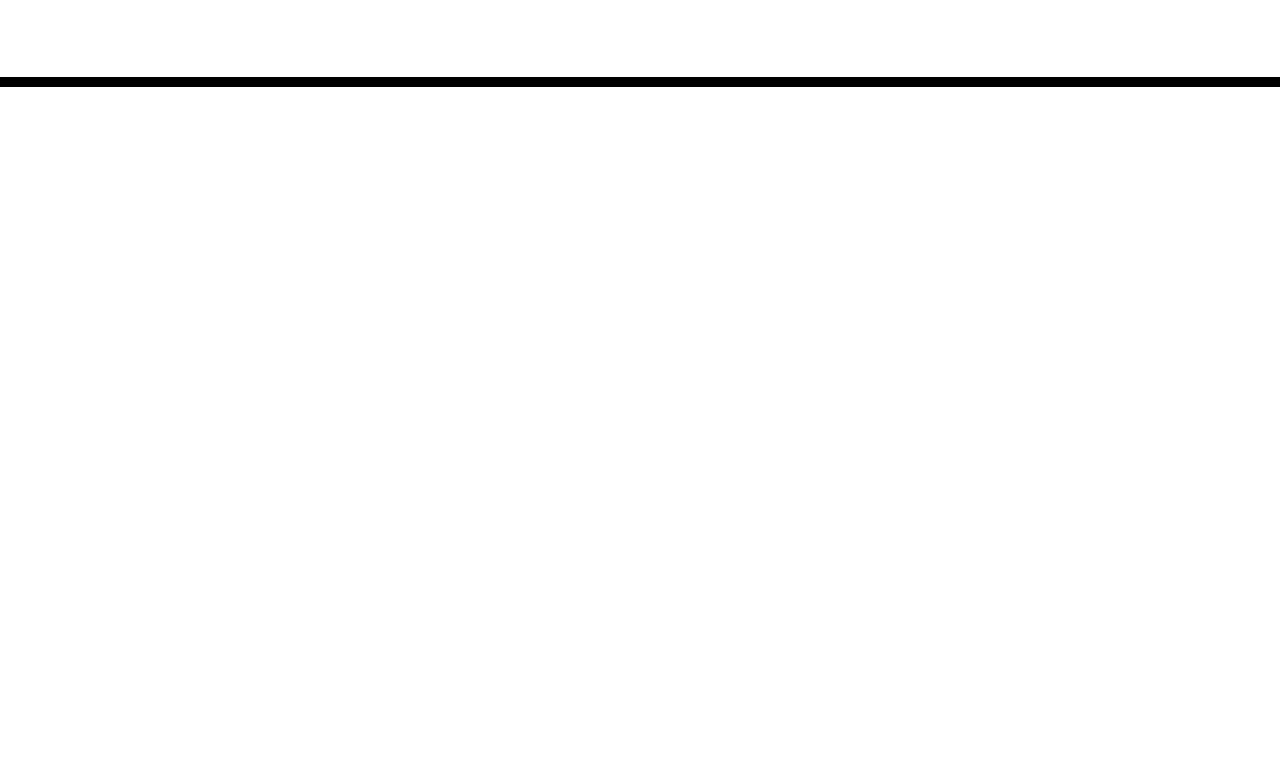
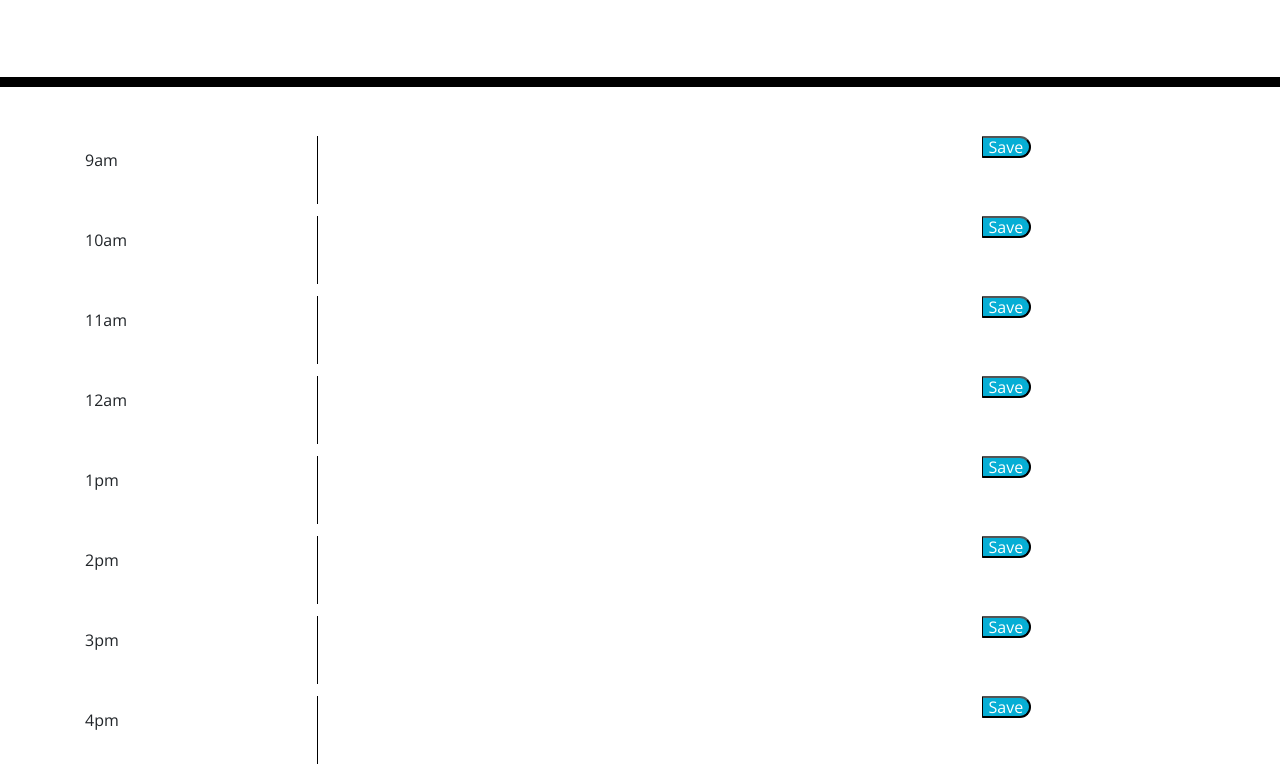
Before and after one commit to mfranl/fail_to_plan, a plain HTML site: page index.html in a window 1280 px wide. Shown: the part 181-950 px from the top of the page. Before the commit the page ends 800 px from the top, so only its background shows below. Drawn offline with nearby package versions, Linux system fonts and the light colour scheme.

Commit message:
added grid to html and added a newfunction to js file

```diff
--- a/assets/js/script.js
+++ b/assets/js/script.js
@@ -1 +1,5 @@
-console.log("hello")
+$(".saveBtn").on("click", function() {
+    var time = $(this).attr("id").split("-")[0]
+    var userEntry = $("#" + time + "-text").val()
+    console.log(time,userEntry)
+})
--- a/index.html
+++ b/index.html
@@ -30,6 +30,95 @@
     </header>
     <div class="container">
       <!-- Timeblocks go here -->
+      <!-- grid system -->
+      <div class="row">
+        <div class="col-md-2">
+          <p>9am</p>
+        </div>
+        <div class="col-md-7">
+          <textarea name="" id="9-text" cols="30" rows="3"></textarea>
+        </div>
+        <div class="col-md-3">
+          <button id="9-btn" class="saveBtn">Save</button>
+        </div>
+      </div>
+      <div class="row">
+        <div class="col-md-2">
+          <p>10am</p>
+        </div>
+        <div class="col-md-7">
+          <textarea name="" id="10-text" cols="30" rows="3"></textarea>
+        </div>
+        <div class="col-md-3">
+          <button id="10-btn" class="saveBtn">Save</button>
+        </div>
+      </div>
+      <div class="row">
+        <div class="col-md-2">
+          <p>11am</p>
+        </div>
+        <div class="col-md-7">
+          <textarea name="" id="11-text" cols="30" rows="3"></textarea>
+        </div>
+        <div class="col-md-3">
+          <button id="11-btn" class="saveBtn">Save</button>
+        </div>
+      </div>
+      <div class="row">
+        <div class="col-md-2">
+          <p>12am</p>
+        </div>
+        <div class="col-md-7">
+          <textarea name="" id="12-text" cols="30" rows="3"></textarea>
+        </div>
+        <div class="col-md-3">
+          <button id="12-btn" class="saveBtn">Save</button>
+        </div>
+      </div>
+      <div class="row">
+        <div class="col-md-2">
+          <p>1pm</p>
+        </div>
+        <div class="col-md-7">
+          <textarea name="" id="13-text" cols="30" rows="3"></textarea>
+        </div>
+        <div class="col-md-3">
+          <button id="13-btn" class="saveBtn">Save</button>
+        </div>
+      </div>
+      <div class="row">
+        <div class="col-md-2">
+          <p>2pm</p>
+        </div>
+        <div class="col-md-7">
+          <textarea name="" id="14-text" cols="30" rows="3"></textarea>
+        </div>
+        <div class="col-md-3">
+          <button id="14-btn" class="saveBtn">Save</button>
+        </div>
+      </div>
+      <div class="row">
+        <div class="col-md-2">
+          <p>3pm</p>
+        </div>
+        <div class="col-md-7">
+          <textarea name="" id="15-text" cols="30" rows="3"></textarea>
+        </div>
+        <div class="col-md-3">
+          <button id="15-btn" class="saveBtn">Save</button>
+        </div>
+      </div>
+      <div class="row">
+        <div class="col-md-2">
+          <p>4pm</p>
+        </div>
+        <div class="col-md-7">
+          <textarea name="" id="16-text" cols="30" rows="3"></textarea>
+        </div>
+        <div class="col-md-3">
+          <button id="16-btn" class="saveBtn">Save</button>
+        </div>
+      </div>
     </div>
 
     <script src="https://cdnjs.cloudflare.com/ajax/libs/jquery/3.2.1/jquery.min.js"></script>
```
Also changed, not shown: assets/css/style.css (line endings or trailing spaces).
